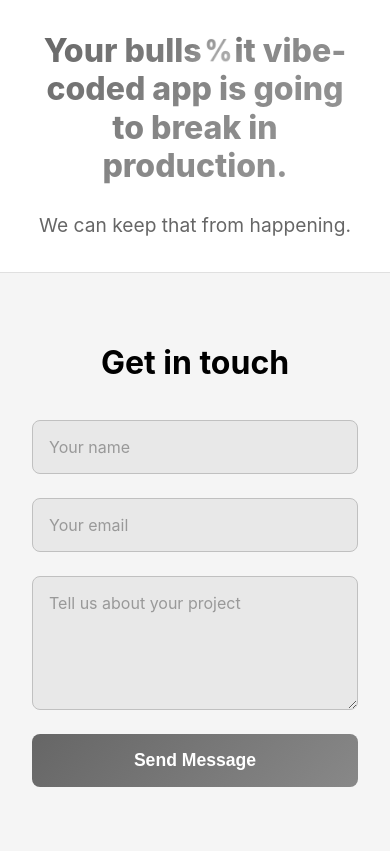
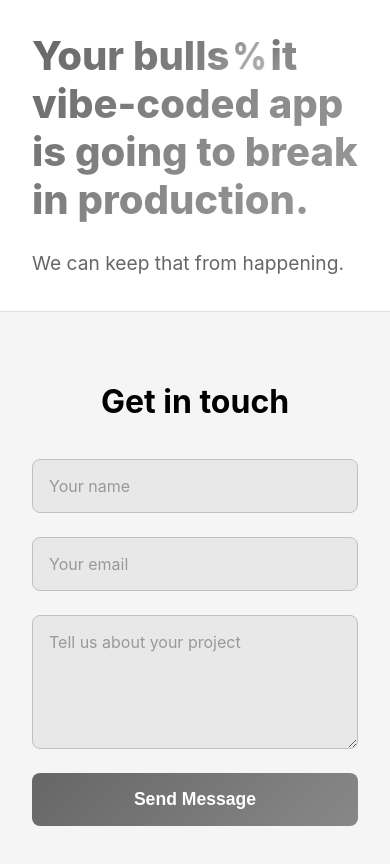
Before and after one commit to ktut/fixyourvibes, a Vue app: page / in a window 390 px wide. Shown: the top 864 px of the page. Built offline with nearby package versions, Linux system fonts and the light colour scheme.

Commit message:
Style for mobile

```diff
--- a/src/App.vue
+++ b/src/App.vue
@@ -67,7 +67,7 @@ export default {
           v-for="item in glitchText"
           :key="item.key"
           class="glitch-char"
-        >{{ item.char }}</span></span>t vibe-coded app is going to break in production.</h1>
+        >{{ item.char }}</span></span>t <br class="break-mobile"/>vibe-coded app <br class="break-mobile"/>is going to break in production.</h1>
       <h2>We can keep that from happening.</h2>
     </main>
 
@@ -90,14 +90,27 @@ export default {
   display: flex;
   flex-direction: column;
   justify-content: center;
-  align-items: center;
   padding: $spacing-md;
   text-align: center;
   max-width: $width-hero-max;
   margin: 0 auto;
+  @media (min-width: 768px) {
+    align-items: center;
+  }
+
+  h1,
+  h2 {
+    text-align: left;
+    @media (min-width: 768px) {
+      text-align: center;
+      .break-mobile {
+        display: none;
+      }
+    }
+  }
 
   h1 {
-    font-size: clamp(2rem, 5vw, 4rem);
+    font-size: clamp(2.5rem, 6vw, 6rem);
     font-weight: 800;
     margin-bottom: $spacing-sm;
     line-height: 1.2;
```
